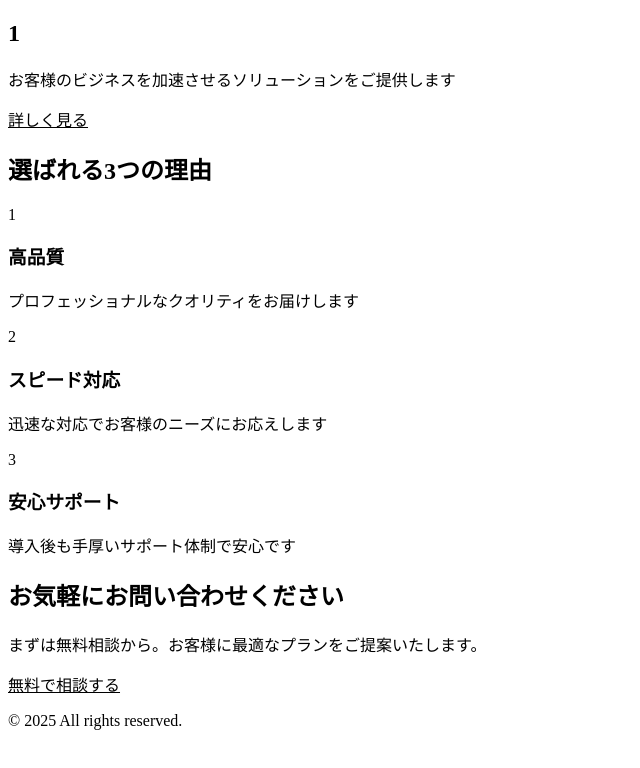
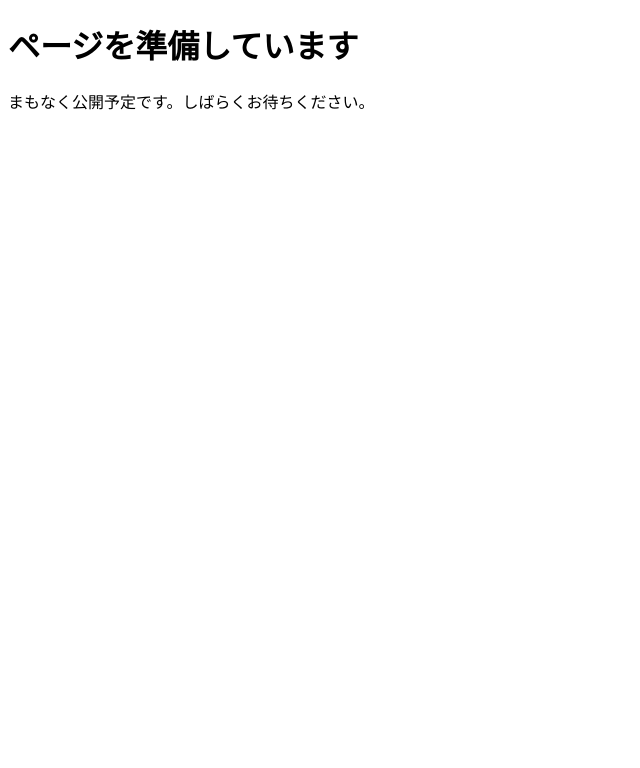
Before and after one commit to kenishidada/lp-template, a Next.js app: page /lp/1 in a window 1280 px wide. Shown: the top 768 px of the page, without its empty margins (0-640 px from the left). Built offline with nearby package versions, Linux system fonts and the light colour scheme.

Commit message:
fix: replace placeholder LP with 'preparing' page

```diff
--- a/app/lp/[slug]/page.tsx
+++ b/app/lp/[slug]/page.tsx
@@ -3,116 +3,19 @@ interface LPPageProps {
 }
 
 export default async function LPPage({ params }: LPPageProps) {
-  const { slug } = await params;
+  await params;
 
   return (
-    <main className="min-h-screen" style={{ backgroundColor: "var(--background)", color: "var(--foreground)" }}>
-      {/* Hero Section */}
-      <section
-        className="text-white"
-        style={{ background: "linear-gradient(to bottom right, var(--primary), var(--primary-dark, var(--primary)))" }}
-      >
-        <div className="max-w-4xl mx-auto px-4 py-20 sm:py-32 text-center">
-          <h1 className="text-3xl sm:text-5xl font-bold mb-6 leading-tight">
-            {slug.replace(/-/g, " ")}
-          </h1>
-          <p
-            className="text-lg sm:text-xl mb-8 max-w-2xl mx-auto"
-            style={{ color: "var(--primary-foreground)" }}
-          >
-            お客様のビジネスを加速させるソリューションをご提供します
-          </p>
-          <a
-            href="#cta"
-            className="inline-block font-bold px-8 py-4 rounded-full text-lg transition-colors"
-            style={{ backgroundColor: "var(--background)", color: "var(--primary)" }}
-          >
-            詳しく見る
-          </a>
-        </div>
-      </section>
-
-      {/* Features Section */}
-      <section className="py-16 sm:py-24">
-        <div className="max-w-4xl mx-auto px-4">
-          <h2
-            className="text-2xl sm:text-3xl font-bold text-center mb-12"
-            style={{ color: "var(--foreground)" }}
-          >
-            選ばれる3つの理由
-          </h2>
-          <div className="grid grid-cols-1 sm:grid-cols-3 gap-8">
-            {[
-              {
-                title: "高品質",
-                description: "プロフェッショナルなクオリティをお届けします",
-              },
-              {
-                title: "スピード対応",
-                description: "迅速な対応でお客様のニーズにお応えします",
-              },
-              {
-                title: "安心サポート",
-                description: "導入後も手厚いサポート体制で安心です",
-              },
-            ].map((feature, i) => (
-              <div
-                key={i}
-                className="text-center p-6 rounded-2xl transition-colors"
-                style={{ backgroundColor: "var(--muted)" }}
-              >
-                <div
-                  className="w-16 h-16 rounded-full flex items-center justify-center mx-auto mb-4 text-2xl font-bold"
-                  style={{ backgroundColor: "var(--accent)", color: "var(--primary)" }}
-                >
-                  {i + 1}
-                </div>
-                <h3
-                  className="text-xl font-bold mb-2"
-                  style={{ color: "var(--foreground)" }}
-                >
-                  {feature.title}
-                </h3>
-                <p style={{ color: "var(--muted-foreground)" }}>{feature.description}</p>
-              </div>
-            ))}
-          </div>
-        </div>
-      </section>
-
-      {/* CTA Section */}
-      <section
-        id="cta"
-        className="text-white py-16 sm:py-24"
-        style={{ backgroundColor: "var(--foreground)" }}
-      >
-        <div className="max-w-4xl mx-auto px-4 text-center">
-          <h2 className="text-2xl sm:text-3xl font-bold mb-6">
-            お気軽にお問い合わせください
-          </h2>
-          <p
-            className="mb-8 max-w-xl mx-auto"
-            style={{ color: "var(--muted-foreground)" }}
-          >
-            まずは無料相談から。お客様に最適なプランをご提案いたします。
-          </p>
-          <a
-            href="#"
-            className="inline-block font-bold px-10 py-4 rounded-full text-lg transition-colors"
-            style={{ backgroundColor: "var(--primary)", color: "var(--primary-foreground)" }}
-          >
-            無料で相談する
-          </a>
-        </div>
-      </section>
-
-      {/* Footer */}
-      <footer
-        className="py-8 text-center text-sm"
-        style={{ color: "var(--muted-foreground)" }}
-      >
-        <p>&copy; 2025 All rights reserved.</p>
-      </footer>
+    <main className="flex min-h-screen flex-col items-center justify-center" style={{ backgroundColor: "var(--background)" }}>
+      <div className="text-center px-4">
+        <div className="w-16 h-16 rounded-full mx-auto mb-8 animate-pulse" style={{ backgroundColor: "var(--primary)" }} />
+        <h1 className="text-2xl md:text-4xl font-bold mb-4" style={{ color: "var(--foreground)" }}>
+          ページを準備しています
+        </h1>
+        <p className="text-lg" style={{ color: "var(--muted-foreground)" }}>
+          まもなく公開予定です。しばらくお待ちください。
+        </p>
+      </div>
     </main>
   );
 }
```
